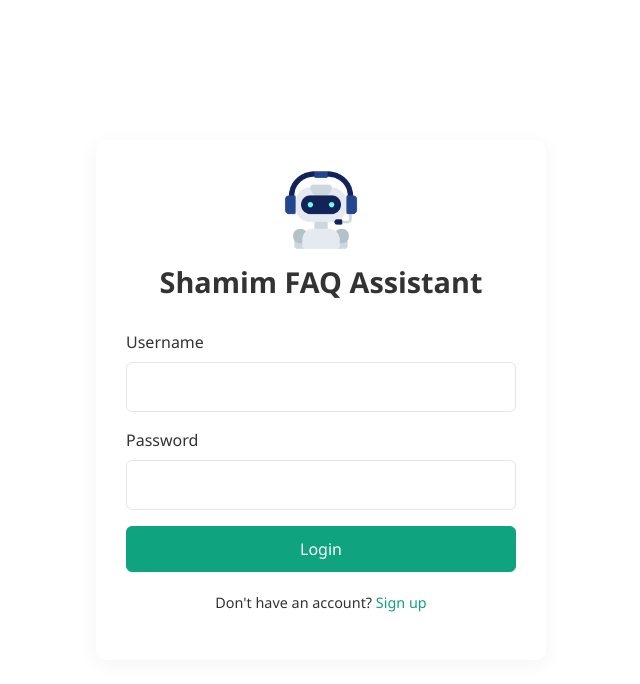
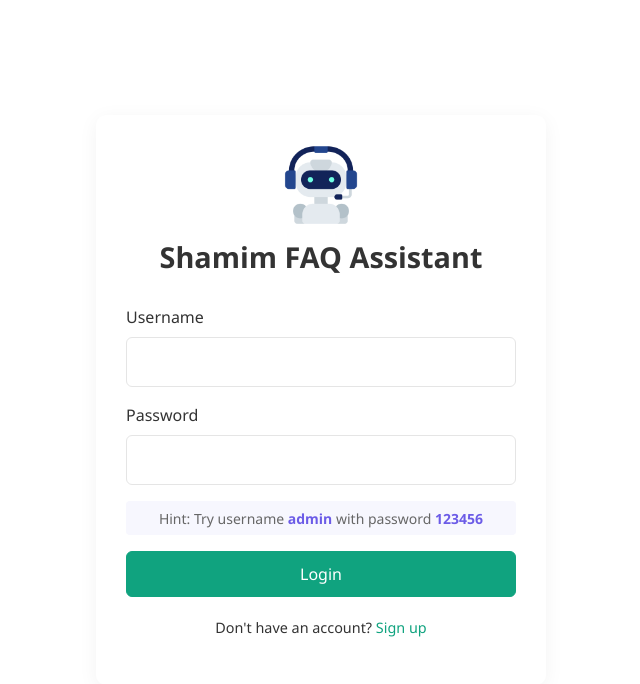
Before and after one commit to shamimjony1000/smart_faq, a Flask app: page /login in a window 1280 px wide. Shown: the top 684 px of the page, without its empty margins (319-959 px from the left). Run offline with Flask 3, Linux system fonts and the light colour scheme.

Commit message:
Add admin login hint to login page

```diff
--- a/static/style.css
+++ b/static/style.css
@@ -161,6 +161,28 @@ body {
 .alert {
     margin-bottom: 20px;
     border-radius: 5px;
+}
+
+/* Login hint styling */
+.login-hint {
+    text-align: center;
+    color: var(--text-secondary);
+    margin-top: 8px;
+    padding: 5px;
+    background-color: rgba(108, 92, 231, 0.05);
+    border-radius: 4px;
+}
+
+.login-hint strong {
+    color: #6c5ce7;
+}
+
+.dark-theme .login-hint {
+    background-color: rgba(108, 92, 231, 0.15);
+}
+
+.dark-theme .login-hint strong {
+    color: #a29bfe;
 }
 
 /* App Layout */
--- a/templates/login.html
+++ b/templates/login.html
@@ -36,7 +36,10 @@
                     <label for="password" class="form-label">Password</label>
                     <input type="password" class="form-control" id="password" name="password" required>
                 </div>
-                <div class="d-grid gap-2">
+                <div class="login-hint">
+                    <small>Hint: Try username <strong>admin</strong> with password <strong>123456</strong></small>
+                </div>
+                <div class="d-grid gap-2 mt-3">
                     <button type="submit" class="btn btn-primary">Login</button>
                 </div>
             </form>
```
